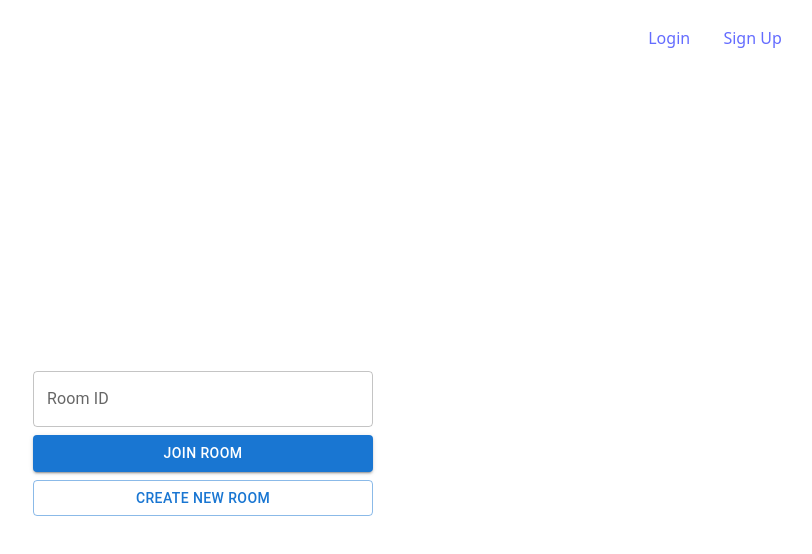
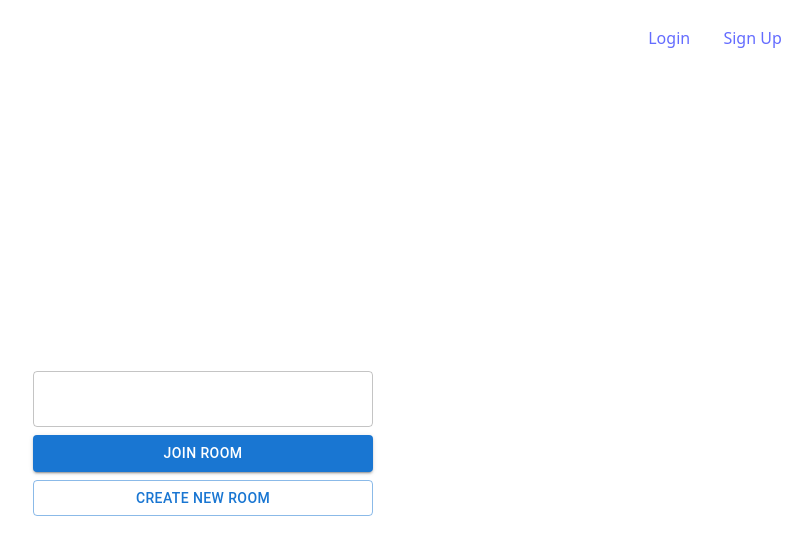
Before and after one commit to DuraiSudhakar/VideoChat-app, a React (Vite) app in the folder frontend/: page /home in a window 1280 px wide. Shown: the top 554 px of the page, without its empty margins (437-1249 px from the left). Built offline with nearby package versions, Linux system fonts and the light colour scheme; no server answers.

Commit message:
ready for deployment styling still yet

```diff
--- a/frontend/src/pages/Home.jsx
+++ b/frontend/src/pages/Home.jsx
@@ -76,6 +76,18 @@ const Home = ({ socket }) => {
                                 margin="normal"
                                 value={roomID}
                                 onChange={(e) => setRoomID(e.target.value)}
+                                sx={{
+                                    input: { color: "white" },
+                                    label: { color: "white" },
+                                    "& .MuiOutlinedInput-root": {
+                                        "&:hover fieldset": {
+                                            borderColor: "lightgray",
+                                        },
+                                        "&.Mui-focused fieldset": {
+                                            borderColor: "white",
+                                        },
+                                    },
+                                }}
                             />
                             <Button
                                 fullWidth
@@ -161,7 +173,11 @@ const Home = ({ socket }) => {
                         </Box>
                     </Box>
 
-                    <StatusBar language={language} code={code} roomID={roomID} />
+                    <StatusBar
+                        language={language}
+                        code={code}
+                        roomID={roomID}
+                    />
                 </Box>
             )}
         </>
```
